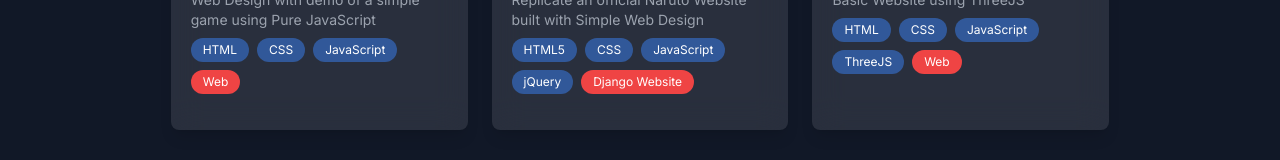
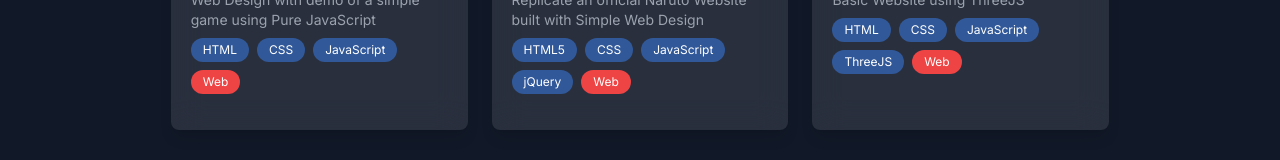
Before and after one commit to StyNW7/Portfolio_2024, a Next.js app: page / in a window 1280 px wide. Shown: the part 3148-3308 px from the top of the page. Built offline with nearby package versions, Linux system fonts and the light colour scheme.

Commit message:
update flow

```diff
--- a/src/app/components/header.tsx
+++ b/src/app/components/header.tsx
@@ -47,7 +47,7 @@ const Header: React.FC = () => {
       <nav className="container mx-auto flex justify-between items-center px-10">
 
         <h1 className="text-2xl font-bold">
-          <Link href="/">Stanley Wijaya</Link>
+          <Link href="#home">Stanley Wijaya</Link>
         </h1>
 
         <div className="md:hidden z-50">
--- a/src/app/components/heroSection.tsx
+++ b/src/app/components/heroSection.tsx
@@ -4,6 +4,7 @@ import React, { useEffect, useState } from 'react';
 import '../../styles/typeWriter.css';
 
 const HeroSection: React.FC = () => {
+
   // const [textIndex, setTextIndex] = useState(0);
   // const texts = [
   //   "Hello World",
@@ -20,7 +21,7 @@ const HeroSection: React.FC = () => {
   // }, []);
 
   return (
-    <section className="relative h-screen bg-gray-900 text-white flex flex-col justify-center items-center">
+    <section className="relative h-screen bg-gray-900 text-white flex flex-col justify-center items-center" id="home">
       <div className="z-10 text-center">
         <h1 className="text-4xl sm:text-6xl md:text-5xl lg:text-7xl font-bold font-mono mb-4 typewriter">
           Stanley N. Wijaya
--- a/src/app/components/projects.tsx
+++ b/src/app/components/projects.tsx
@@ -49,7 +49,7 @@ const projects = [
     subtitle: 'Replicate an official Naruto Website built with Simple Web Design',
     imageUrl: '/images/projects/naruto.png',
     tags: ['HTML5', 'CSS', 'JavaScript', 'jQuery'],
-    specialTags: ['Django Website'],
+    specialTags: ['Web'],
     link: 'https://stynw7.github.io/Naruto/',
   },
   {
```
